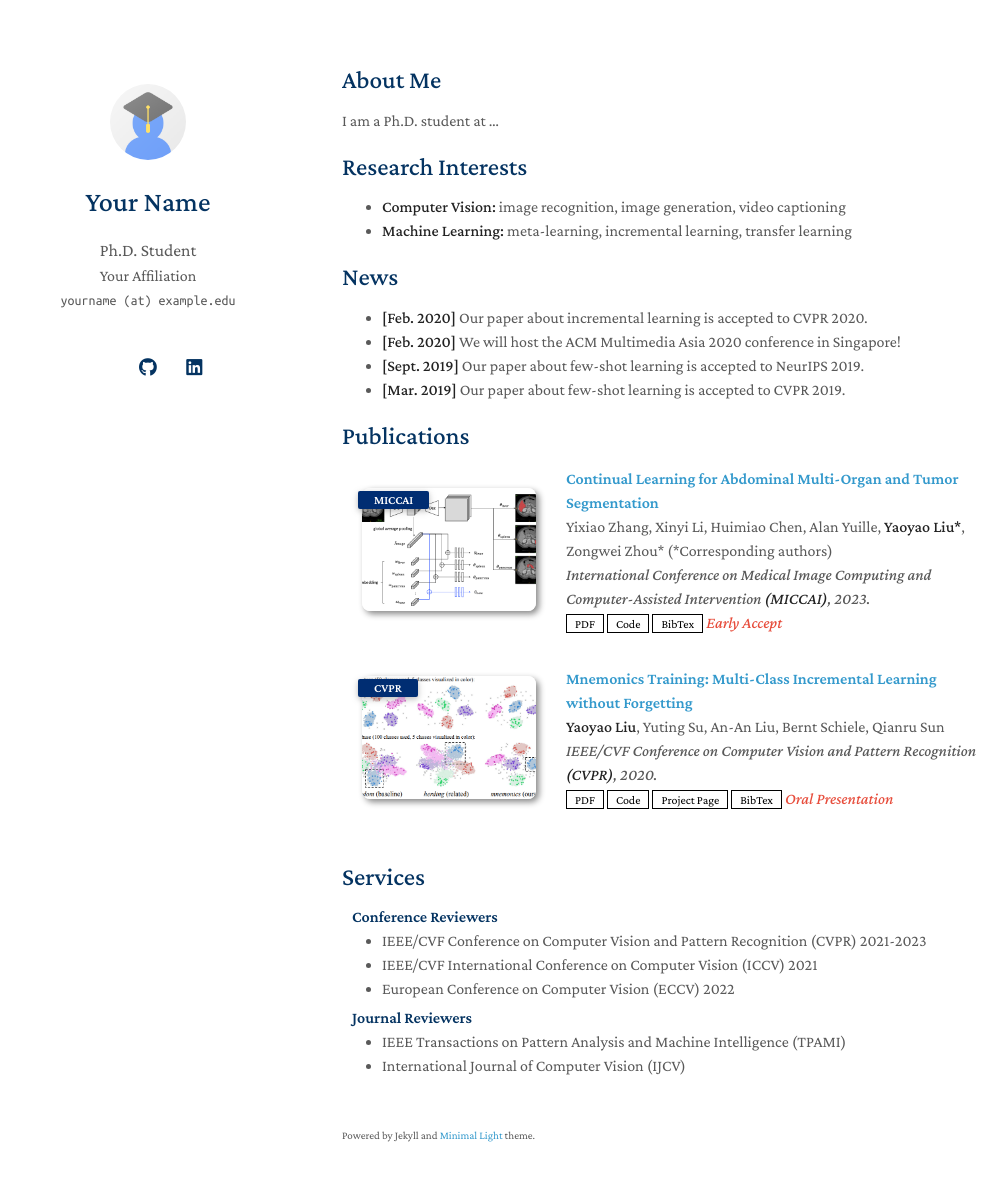
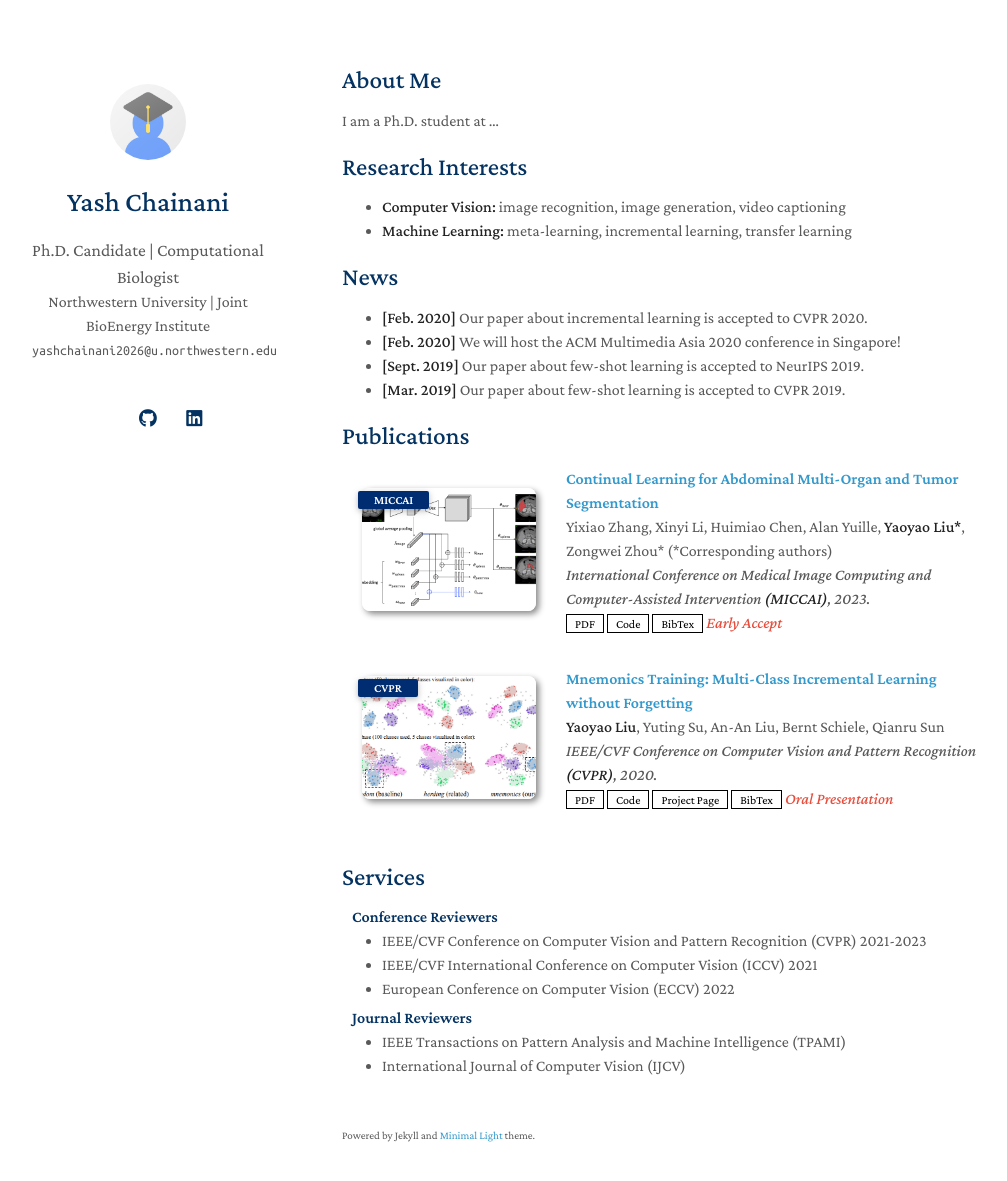
Before and after one commit to yashchainani21/yashchainani21.github.io, a Jekyll site: the page built from index.md, in a window 1280 px wide and 1216 px high. Shown: the top 1181 px of the window, without its empty margins (128-1135 px from the left). Built offline with Jekyll 4.4.1, drawn with Linux system fonts in a browser that asks for light colours; a style sheet for code colours, icons or effects is not loaded; our own code applies the rules of GitHub Pages for plain Markdown files.

Commit message:
updated config

```diff
--- a/_config.yml
+++ b/_config.yml
@@ -1,8 +1,8 @@
 # Basic Information
-title: Your Name
-position: Ph.D. Student
-affiliation: Your Affiliation
-email: yourname (at) example.edu
+title: Yash Chainani
+position: Ph.D. Candidate | Computational Biologist
+affiliation: Northwestern University | Joint BioEnergy Institute
+email: yashchainani2026@u.northwestern.edu
 
 # Search Engine Optimization (SEO)
 # The following information is used to improve the website traffic from search engines, e.g., Google.
```
